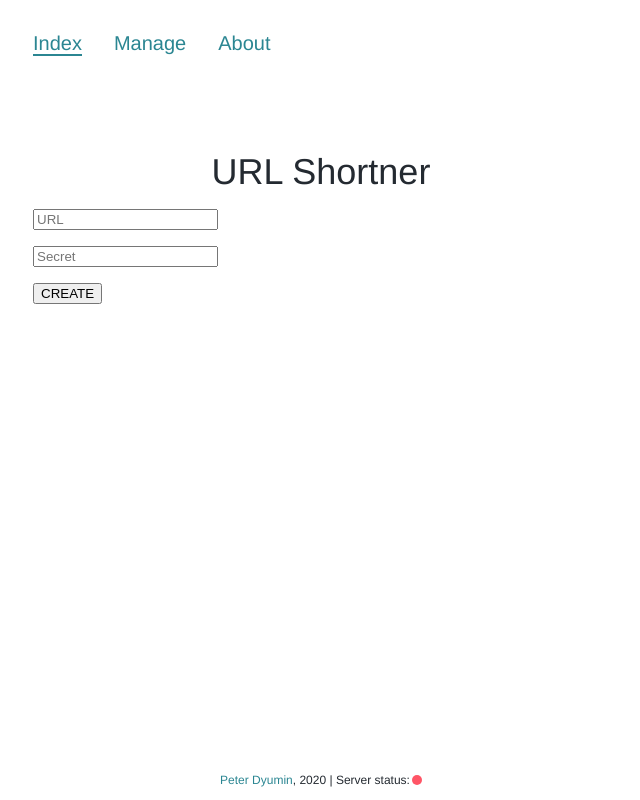
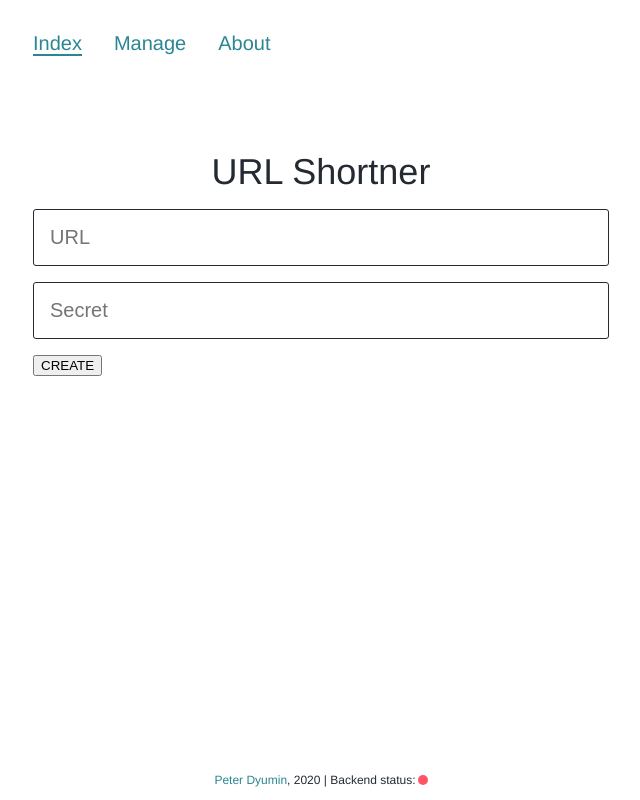
Before and after one commit to peterdee/vue-url-shortner, a Vue app: page / in a window 1280 px wide. Shown: the whole page, without its empty margins (319-959 px from the left). Built offline with nearby package versions, Linux system fonts and the light colour scheme; no server answers.

Commit message:
Index page

```diff
--- /dev/null
+++ b/src/components/ErrorMessage.vue
@@ -0,0 +1,44 @@
+<template>
+  <div class="flex justify-content-center align-items-center noselect margin-top error">
+    <div
+      v-if="!isLoading && message"
+      class="flex justify-content-center align-items-center message"
+    >
+      {{ message }}
+    </div>
+  </div>
+</template>
+
+<script>
+export default {
+  name: 'ErrorMessage',
+  props: {
+    isLoading: {
+      required: true,
+      type: Boolean,
+    },
+    message: {
+      default() {
+        return '';
+      },
+      required: false,
+      type: String,
+    },
+  },
+};
+</script>
+
+<style scoped>
+.error {
+  height: 50px;
+}
+.message {
+  background-color: #ff5566;
+  border-radius: 3px;
+  color: white;
+  font-size: 24px;
+  font-weight: 200;
+  height: 50px;
+  width: 100%;
+}
+</style>
--- a/src/components/Footer.vue
+++ b/src/components/Footer.vue
@@ -2,7 +2,7 @@
   <div class="flex justify-content-center align-items-center noselect footer">
     <a
       href="https://github.com/peterdee"
-    >Peter Dyumin</a>, {{ new Date().getFullYear() }} | Server status: <div
+    >Peter Dyumin</a>, {{ new Date().getFullYear() }} | Backend status: <div
       :class="[
         'pointer',
         statusClass,
--- a/src/components/Input.vue
+++ b/src/components/Input.vue
@@ -1,13 +1,41 @@
 <template>
   <input
+    :class="[
+      'styles',
+      hasError,
+    ]"
+    :disabled="disabled"
+    :name="name"
+    :placeholder="placeholder"
     :type="type"
   />
 </template>
 
 <script>
 export default {
+  computed: {
+    hasError() {
+      return (this.status === 'error' && 'error') || '';
+    },
+  },
   name: 'Input',
   props: {
+    disabled: {
+      required: true,
+      type: Boolean,
+    },
+    name: {
+      required: true,
+      type: String,
+    },
+    placeholder: {
+      required: true,
+      type: String,
+    },
+    status: {
+      required: true,
+      type: String,
+    },
     type: {
       required: true,
       type: String,
@@ -17,11 +45,15 @@ export default {
 </script>
 
 <style scoped>
-input {
+.styles {
   border: none;
   border: 1px solid rgb(36, 42, 49);
   border-radius: 3px;
   font-size: 20px;
-  padding: 32px;
+  padding: 16px;
+  width: 100%;
+}
+.error {
+  border: 1px solid #ff5566;
 }
 </style>
--- a/src/pages/Index/components/IndexForm.vue
+++ b/src/pages/Index/components/IndexForm.vue
@@ -1,22 +1,52 @@
 <template>
   <form @submit.prevent="$emit('handle-form')">
     <div class="margin-top">
-      <input placeholder="URL" type="text" />
+      <Input
+        :disabled="isLoading"
+        name="url"
+        placeholder="URL"
+        :status="URLStatus"
+        type="text"
+      />
     </div>
     <div class="margin-top">
-      <input placeholder="Secret" type="text" />
+      <Input
+        :disabled="isLoading"
+        name="secret"
+        placeholder="Secret"
+        :status="secretStatus"
+        type="text"
+      />
     </div>
-    <button class="margin-top" type="submit">CREATE</button>
+    <button
+      class="margin-top"
+      type="submit"
+    >
+      CREATE
+    </button>
   </form>
 </template>
 
 <script>
+import Input from '../../../components/Input';
+
 export default {
+  components: {
+    Input,
+  },
   name: 'IndexForm',
   props: {
     isLoading: {
       required: true,
       type: Boolean,
+    },
+    secretStatus: {
+      required: true,
+      type: String,
+    },
+    URLStatus: {
+      required: true,
+      type: String,
     },
   },
 };
--- a/src/pages/Index/index.vue
+++ b/src/pages/Index/index.vue
@@ -1,25 +1,36 @@
 <template>
   <div class="flex direction-column index">
-    <div class="text-center title">
+    <div class="noselect text-center title">
       URL Shortner
     </div>
     <IndexForm
       :isLoading="isLoading"
+      :secretStatus="secretStatus"
+      :URLStatus="URLStatus"
       @handle-form="handleForm"
+    />
+    <ErrorMessage
+      :isLoading="isLoading"
+      :message="error"
     />
   </div>
 </template>
 
 <script>
+import ErrorMessage from '../../components/ErrorMessage';
 import IndexForm from './components/IndexForm';
 
 export default {
   components: {
+    ErrorMessage,
     IndexForm,
   },
   data() {
     return {
+      error: '',
       isLoading: false,
+      secretStatus: 'active',
+      URLStatus: 'active',
     };
   },
   methods: {
@@ -33,7 +44,8 @@ export default {
         this.isLoading = true;
       } catch (error) {
         this.isLoading = false;
-        console.log('is error')
+        this.error = "Error!"
+        console.log('is error', error);
       }
     },
   },
```
